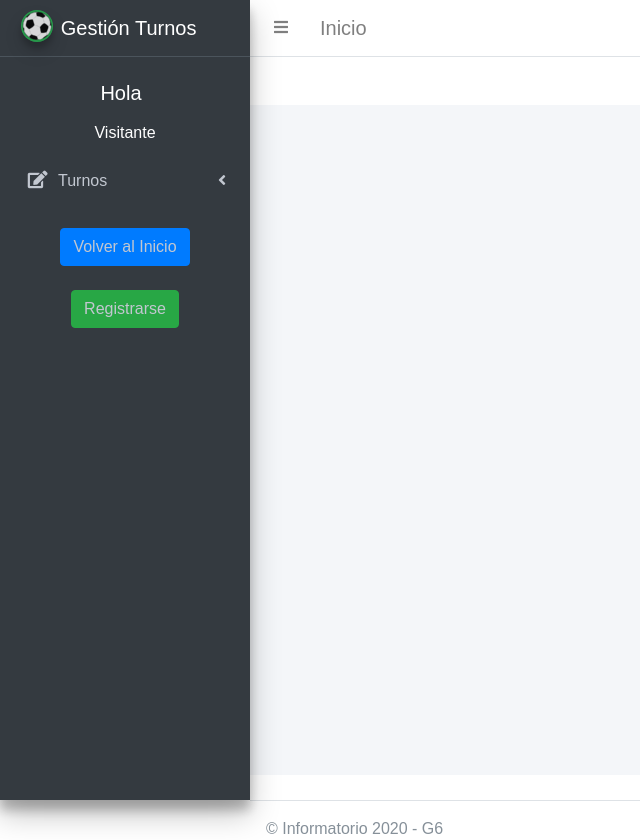
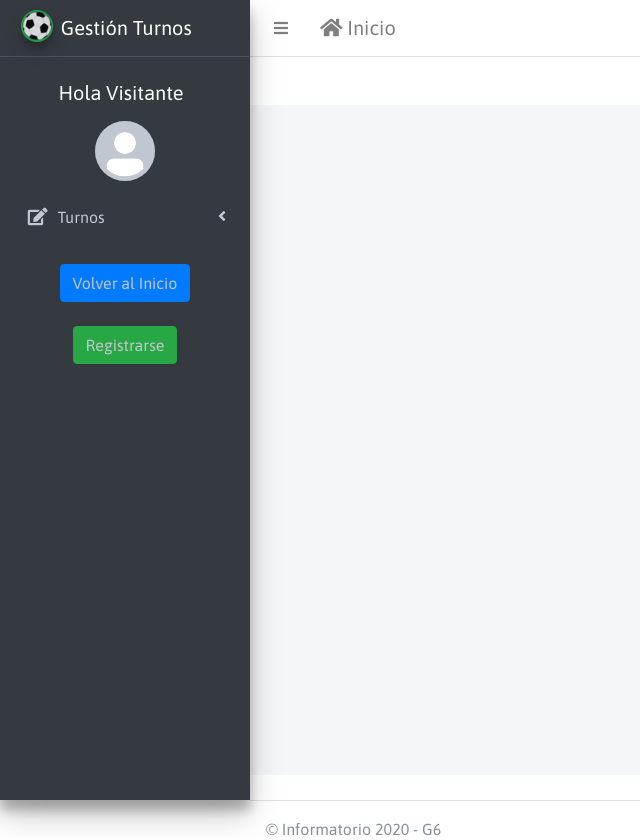
Before and after one commit to jhorgesub/Gestion_turnos, a Django app: template templates/turnos/visitante_gestion.html in a window 1280 px wide. Shown: the top 840 px of the page, without its empty margins (0-640 px from the left). Run offline with Django 3.2, Linux system fonts and the light colour scheme; the template is opened without the code that fills it, so the values that code supplies are empty; some libraries are stand-ins or nearby versions.

Commit message:
Agregado avatar Visitante. Fuente Gestión turnos modificada

```diff
--- a/templates/autenticacion/login.html
+++ b/templates/autenticacion/login.html
@@ -49,7 +49,7 @@
 
     <div class="mt-4">
         <div class="d-flex justify-content-center links">
-            <a href="{% url 'user_visitante' %}" class="ml-2"> Ingresar Como Visitante</a>
+            <a href="{% url 'user_visitante' %}" class="ml-2"> Ingresar como Visitante</a>
         </div>
 
     </div>
--- a/templates/turnos/visitante_gestion.html
+++ b/templates/turnos/visitante_gestion.html
@@ -17,8 +17,8 @@
     <link rel="stylesheet" href="{% static 'plugins/tempusdominus-bootstrap-4/css/tempusdominus-bootstrap-4.min.css' %}">
 
 
-    <link href="https://fonts.googleapis.com/css?family=Source+Sans+Pro:300,400,400i,700" rel="stylesheet">
-
+    <link rel="preconnect" href="https://fonts.gstatic.com">
+    <link href="https://fonts.googleapis.com/css2?family=Asap&display=swap" rel="stylesheet">
     <link rel="stylesheet" href="{% static 'css/styles.css' %}">
 
     <link rel="apple-touch-icon" sizes="57x57" href="{%static 'favicon/apple-icon-57x57.png'%}">
@@ -43,8 +43,6 @@
 
 <body class="hold-transition sidebar-mini layout-fixed">
 
-
-
     <div class="wrapper">
 
         <!-- Navbar -->
@@ -55,11 +53,9 @@
                     <a class="nav-link" data-widget="pushmenu" href="#" role="button"><i class="fas fa-bars"></i></a>
                 </li>
                 <li class="nav-item d-none d-sm-inline-block">
-                    <a class="navbar-brand nav-link" href="{% url 'home' %}">Inicio</a> </li>
+                    <a class="navbar-brand nav-link" href="{% url 'home' %}"><i class="fas fa-home"></i> Inicio</a> </li>
 
             </ul>
-
-
 
 
         </nav>
@@ -83,13 +79,13 @@
 
 
                         <div class="text-center text-white">
-                            <p class="navbar-brand  my-2 " href="#"> Hola
-                                <p class=" ">Visitante</p>
-                            </p>
-                        </div>
+                            <p class="navbar-brand  my-2 " href="#"> Hola Visitante</p>
+                            <div class="avatar mb-3">
+                                <img src="{% static 'default_user.png' %} " class="rounded-circle " width="60 " height="60 ">
+                            </div>
 
 
-
+                        </div>
 
                         <li class="nav-item has-treeview">
                             <a href="#" class="nav-link">
@@ -113,19 +109,7 @@
                             </ul>
                         </li>
 
-
-
-
-
-
-
-
-
-
-
                     </ul>
-
-
 
                 </nav>
                 <!-- /.sidebar-menu -->
```
Also changed, not shown: templates/turnos/base_turnos.html (+4 -3 lines), templates/turnos/buscar_turno.html (+2 -20 lines), templates/turnos/turnos.html (+0 -24 lines), static/default_profile_picture.png (deleted), static/default_user.png (added).
